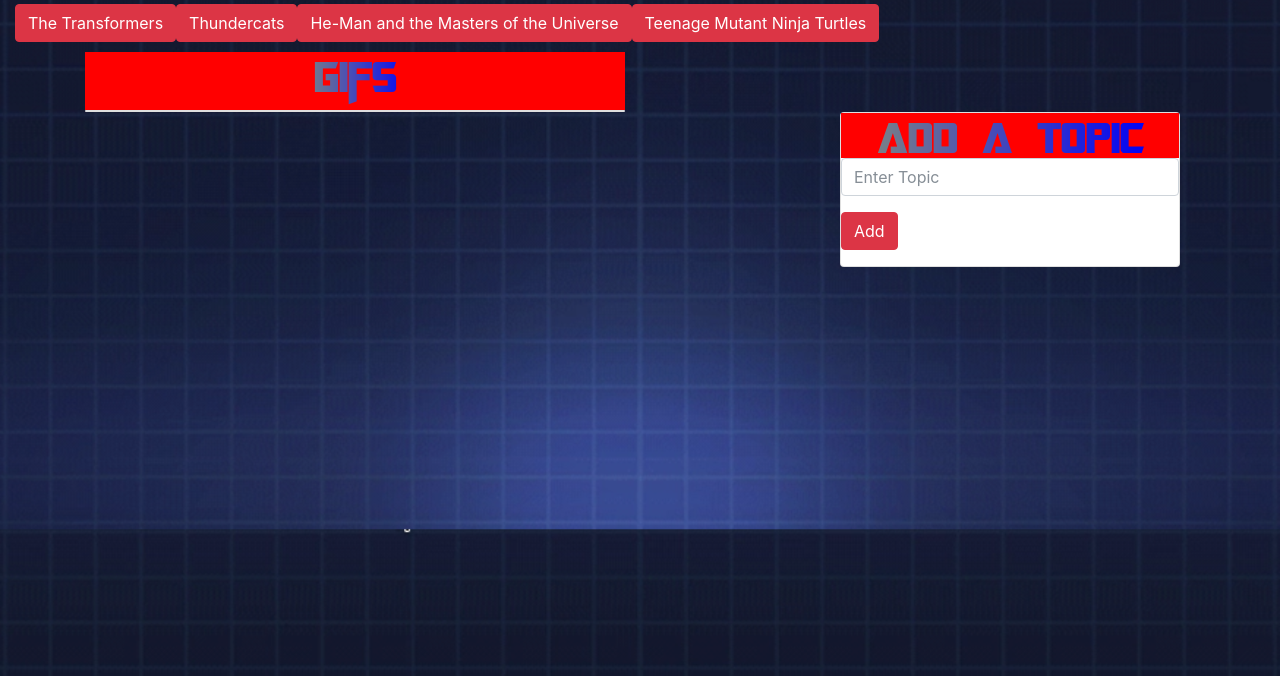
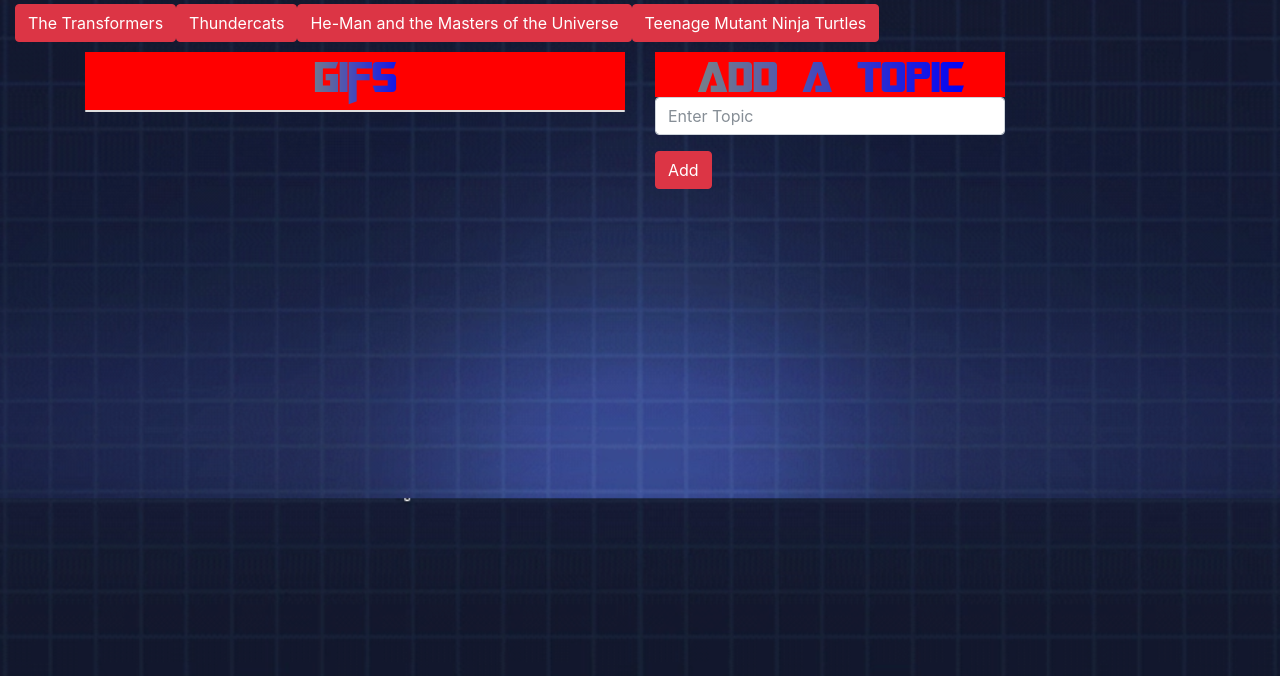
Before and after one commit to jackc852/GifTastic, a plain HTML site: page index.html in a window 1280 px wide. Shown: the part 124-800 px from the top of the page. Drawn offline with nearby package versions, Linux system fonts and the light colour scheme.

Commit message:
fix div spacing

```diff
--- a/assets/css/style.css
+++ b/assets/css/style.css
@@ -15,8 +15,8 @@ body {
 	float: left;
 }
 .col-md-4 {
-	display: inline-block !important;
-	float: right !important;
+	display: inline-block;
+	float: right;
 }
 
 #gif-header {
--- a/index.html
+++ b/index.html
@@ -38,6 +38,7 @@
 	<div class="col-md-6">
 	<!--Gif Heading-->
 	<div class="panel panel-default">
+		<div class="panel-body">
 		<div class="text-center" id="gif-header">
 			<img src="assets/images/Gifs.png" alt="Gifs">
 		</div>
@@ -50,7 +51,7 @@
 
 <!--Add Topic Area-->
 <div class="col-md-4">
-<div class="card card-default">
+<div class="well well-default">
 	<div class="text-center" id="topic-header">
 		<img src="assets/images/addTopic.png" alt="Add Topic">
 	</div>
```
